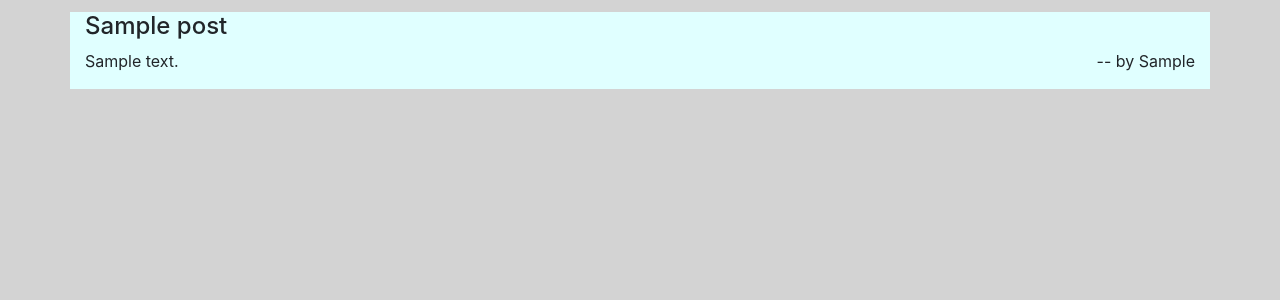
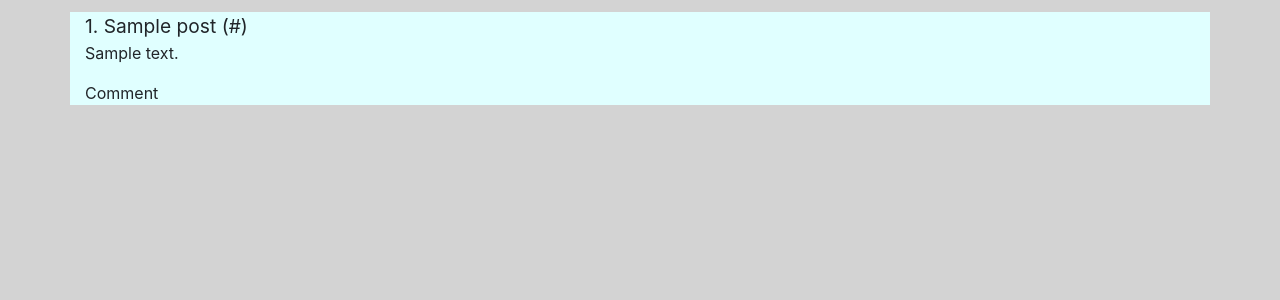
Before and after one commit to Skchoudhary/stacknews, a Django app: page / in a window 1280 px wide. Shown: the part 61-361 px from the top of the page. Run offline with Django 3.2, Linux system fonts and the light colour scheme; tables that the repository leaves empty hold one stand-in row (values such as "Sample post"); some libraries are stand-ins or nearby versions.

Commit message:
Comment logic to save against a post

```diff
--- a/dashboard/urls.py
+++ b/dashboard/urls.py
@@ -1,5 +1,5 @@
 from django.conf.urls import url, include
-from dashboard.views import latest_post, create_new_user, stocknews_login, new_post, add_post, login_view
+from dashboard.views import latest_post, create_new_user, stocknews_login, new_post, add_post, comment, log_out, render_comment_page
 
 ajax_url = [
     url(r'^fetch_latest_post/', latest_post, name='latest_post')
@@ -9,9 +9,14 @@ urlpatterns = [
 
     url(r'^$', latest_post, name='dashboard_page'),
     url(r'^post_submit/$', add_post, name='post_submit'),
+    url(r'^comment/$', comment, name='comment'),
+    url(r'^render_comment_page/$', render_comment_page, name='render_comment_page'),
+
     url(r'^create_new_user/$', create_new_user, name='create_new_user'),
-    url(r'^view_login/$', login_view, name='view_login'),
     url(r'^login/$', stocknews_login, name='login'),
+    url(r'^logout/$', log_out, name='logout'),
+
     url(r'^api/$', include(ajax_url)),
     url(r'^new_post_page/$', new_post, name='new_post'),
+
 ]
--- a/dashboard/views.py
+++ b/dashboard/views.py
@@ -1,15 +1,14 @@
 import json
 import logging
 
-from django.contrib.auth.decorators import login_required
-from django.contrib.auth.models import User
-from django.db.models import Q
-from django.http import HttpResponse
-from django.contrib.auth import authenticate, login as auth_login, logout, login
-from django.shortcuts import redirect, render
-from dashboard.forms import UserForm, PostForm
-from dashboard.models import Post
-
+from django.contrib.auth.decorators import (login_required)
+from django.contrib.auth.models import (User)
+from django.db.models import (Q)
+from django.http import (HttpResponse)
+from django.contrib.auth import (authenticate, login as auth_login, logout, login)
+from django.shortcuts import (redirect, render)
+from dashboard.forms import (UserForm, PostForm, CommentForm)
+from dashboard.models import (Post)
 
 # Constants
 logger = logging.getLogger(__name__)
@@ -21,9 +20,8 @@ def latest_post(request):
     :param request:
     :return:
     """
-    logger.info('In method Latest Post')
     post_obj = Post.objects.filter(is_active=True).filter(to_show=True).order_by('-creation_date')[:20]
-    logger.info('Post Obj' + str(post_obj))
+
     return render(request, 'dashboard/main_post.html', {'post_obj': post_obj})
 
 
@@ -35,10 +33,6 @@ def add_post(request):
     :return:
     """
     response = {'status': 'failure'}
-
-    logger.info('Title ::' + str(request.POST['post_title']))
-
-    logger.info('data request ::' + str({'post_type': request.POST.get('post_type', 'P'), 'title': request.POST.get('post_title', ''), 'post_text': request.POST.get('post_text', ''), 'url': request.POST.get('post_URL', ''), 'created_by': request.user.id}))
 
     post_data = PostForm({'post_type': request.POST.get('post_type', 'P'), 'title': request.POST.get('post_title', ''), 'post_text': request.POST.get('post_text', ''), 'url': request.POST.get('post_URL', ''), 'created_by': request.user.id})
     if post_data.is_valid():
@@ -122,7 +116,6 @@ def update_password(request):
 
 
 def remove_user(request):
-
     user_id = request.POST('user_id', '')
     user_details = User.objects.filter(Q(to_show=1) & Q(active=1)).filter(username=user_id)
     response = {'status': 'failure'}
@@ -132,16 +125,6 @@ def remove_user(request):
         response['status'] = 'success'
 
     return HttpResponse(json.dumps(response), content_type='application/json')
-
-
-def login_view(request):
-    """
-
-    :param request:
-    :return:
-    """
-    logger.info('new login page request12')
-    return render(request, 'dashboard/login.html')
 
 
 def stocknews_login(request):
@@ -169,7 +152,7 @@ def stocknews_login(request):
             return render(request, 'dashboard/login.html', {'error_msg': 'Authentication failed', })
 
 
-# @login_required(login_url='/login/')
+@login_required(login_url='/login/')
 def new_post(request):
     """
 
@@ -178,3 +161,52 @@ def new_post(request):
     """
 
     return render(request, 'dashboard/submit.html')
+
+
+@login_required(login_url='/login/')
+def comment(request):
+    """
+    Comment save method against a post.
+    :param request:
+    :return:
+    """
+    comment_text = request.POST.get('comment', '')
+    linked_post = request.POST.get('linked_post', '')
+
+    comment_is_valid = CommentForm({'post': linked_post, 'comment_text': comment_text, 'user': request.user.id})
+
+    if comment_is_valid.is_valid():
+        comment_is_valid.save()
+    else:
+        logger.info('Comment data is invalid ' + str(comment_is_valid.errors))
+
+    return redirect('/')
+
+
+@login_required(login_url='/login/')
+def log_out(request):
+    """
+    Safely log out the user from the system.
+    :param request:
+    :return:
+    """
+    user = request.user
+    if user:
+        logout(request)
+
+    return render(request, 'dashboard/login.html', {'error_msg': 'User safely log out of the system', })
+
+
+@login_required(login_url='/login/')
+def render_comment_page(request):
+    """
+    Render Comment page for the selected Post.
+    :param request:
+    :return:
+    """
+    logger.info('Opening connecting comment page for Post.')
+
+    post_id = request.POST.get('post_id', '')
+    post_object = Post.objects.filter(id=post_id).first()
+
+    return render(request, 'dashboard/comment.html', {'post': post_object})
--- a/templates/base.html
+++ b/templates/base.html
@@ -9,6 +9,11 @@
     <title>{% block title %}{% endblock %}</title>
     {#    <link rel="stylesheet" href="https://stackpath.bootstrapcdn.com/bootstrap/4.3.1/css/bootstrap.min.css" integrity="sha384-ggOyR0iXCbMQv3Xipma34MD+dH/1fQ784/j6cY/iJTQUOhcWr7x9JvoRxT2MZw1T" crossorigin="anonymous">#}
     <link href="{% static 'bootstrap/css/bootstrap.min.css' %}" rel="stylesheet" type="text/css"/>
+    <style>
+        .post_title{
+            font-size: larger;
+        }
+    </style>
     {% block extrastyle %}{% endblock %}
 
     {% block extrascripts %}{% endblock %}
@@ -50,12 +55,15 @@
         </ul>
 
         <ul class="navbar-nav ml-auto">
-            <li class="nav-item navbar-right" hidden>
-                <a class="nav-link pull-right right " href="/dashboard/view_login">Sign-Out</a>
+            {% if request.user.is_authenticated %}
+                <li class="nav-item navbar-right">
+                    <a class="nav-link pull-right right " href="/dashboard/log_out">Sign-Out</a>
                 </li>
+            {% else %}
                 <li class="nav-item navbar-right">
                     <a class="nav-link pull-right right" href="/dashboard/view_login">Log-In</a>
                 </li>
+            {% endif %}
         </ul>
     </div>
 </nav>
--- a/templates/dashboard/main_post.html
+++ b/templates/dashboard/main_post.html
@@ -13,14 +13,27 @@
         <div class="container" style="background-color: lightcyan; max-height: 100%;">
 
             {% for post in post_obj %}
-                <h4>{{ post.title }}</h4>
+                <div>
+                    <span class="post_title"> {{ forloop.counter }}. {{ post.title }} {% if post.url %} ({{ post.url }}) {% endif %} </span>
+                </div>
                 <div class="row">
-                    <div class="col-md-6 col-xs-6 col-lg-6">
-                        {% if post.post_text %}<p class="">{{ post.post_text }}</p>{% endif %}
-                    </div>
-                    <div class="col-md-6 col-xs-6 col-lg-6" style="text-align: right">
-                        <span class="pull-right right">-- by {{ post.created_by.first_name }}</span>
-                    </div>
+                    {% if post.post_text %}
+                        <div class="col-md-6 col-xs-6 col-lg-6">
+                            <p class="">{{ post.post_text }}</p>
+                            <span onclick="javascript:$('#post_comment').click()">Comment</span>
+                            <form action="/dashboard/render_comment_page/" method="post" style="display: inline">
+                                {% csrf_token %}
+                                <input name="post_id" value="{{ post.id }}" hidden>
+                                <button type="submit" id="post_comment" class="btn" style="display: none"></button>
+                            </form>
+                        </div>
+                    {% endif %}
+
+                    {% if created_by.first_name %}
+                        <div class="col-md-6 col-xs-6 col-lg-6" style="text-align: right">
+                            <span class="pull-right right">-- by {{ post.created_by.first_name }}</span>
+                        </div>
+                    {% endif %}
                 </div>
             {% endfor %}
         </div>
```
Also changed, not shown: dashboard/forms.py (+7 -1 lines), templates/dashboard/comment.html (+6 -5 lines), templates/dashboard/submit.html (+8 -4 lines). Lines whose indentation alone changed are shown as unchanged.
